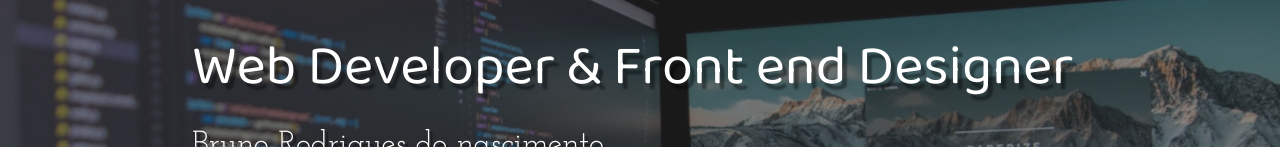
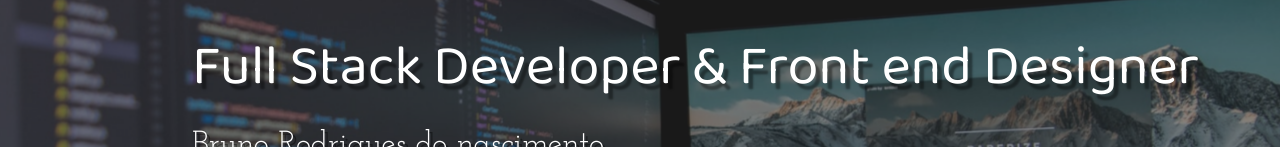
Before and after one commit to BrunoRodriguesN/Portfolio, a plain HTML site: page index.html in a window 1280 px wide. Shown: the part 199-346 px from the top of the page. Drawn offline with Linux system fonts and the light colour scheme.

Commit message:
:package: header

```diff
--- a/index.html
+++ b/index.html
@@ -18,7 +18,7 @@
                  <img src="imagens/bg.jpg" alt="">
             </div>
             <div class="banner">
-                <h1>Web Developer & Front end Designer</h1>
+                <h1>Full Stack Developer & Front end Designer</h1>
                 <p>Bruno Rodrigues do nascimento</p>
                 <button>Saiba Mais</button>
             </div>
```
Also changed, not shown: 2 other files.
